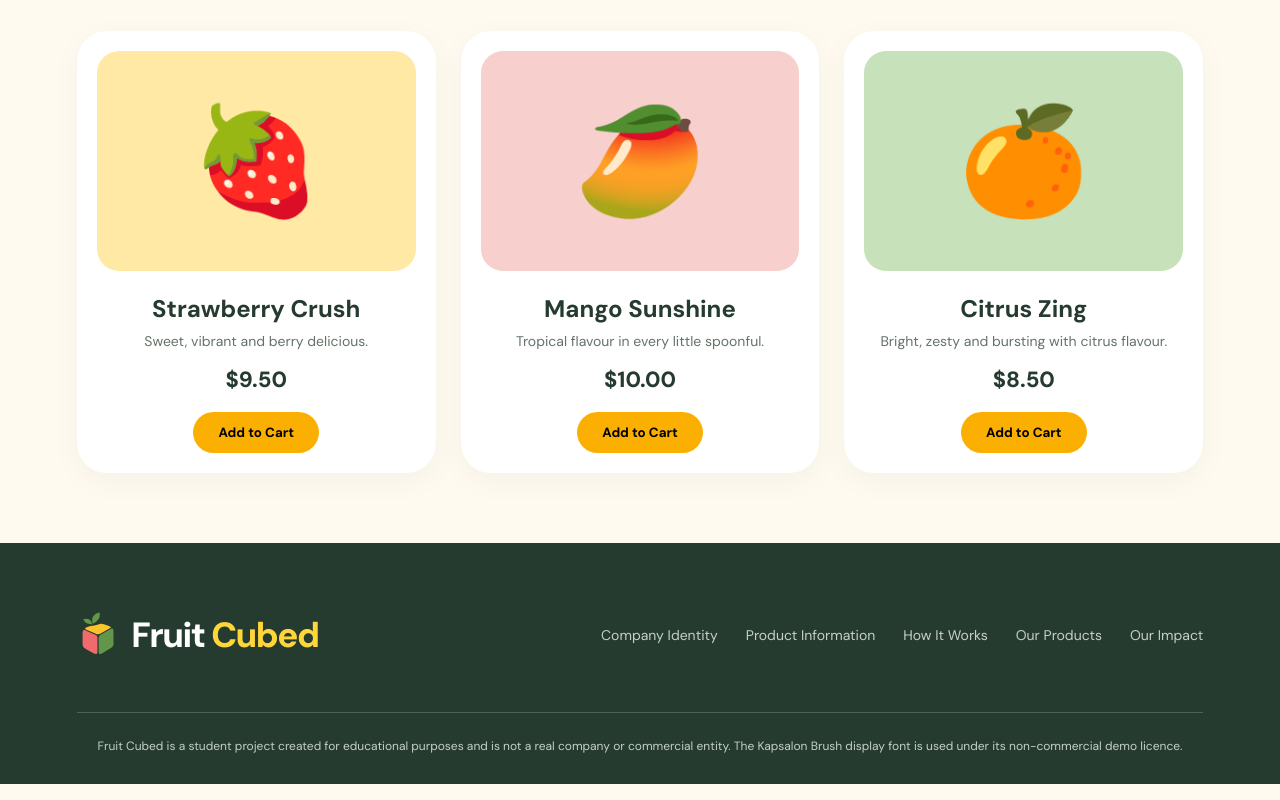
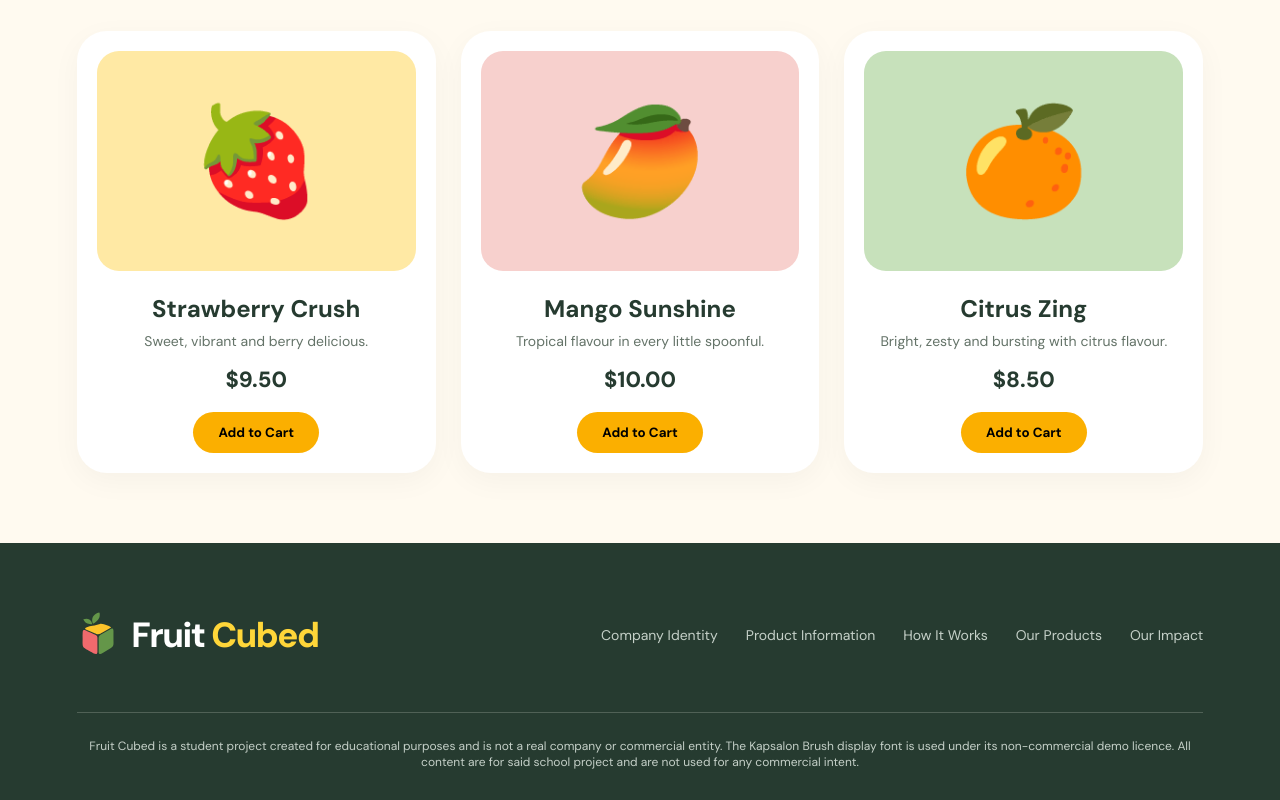
Before and after one commit to Fruit-Cubed/fruit-cubed-website, a plain HTML site: page index.html in a window 1280 px wide. Shown: the part 3077-3877 px from the top of the page. Drawn offline with Linux system fonts and the light colour scheme.

Commit message:
Expand disclaimer

```diff
--- a/index.html
+++ b/index.html
@@ -299,7 +299,9 @@
     </div>
 
     <p class="copyright">
-        Fruit Cubed is a student project created for educational purposes and is not a real company or commercial entity. The Kapsalon Brush display font is used under its non-commercial demo licence.
+        Fruit Cubed is a student project created for educational purposes and is not a real company or commercial entity.
+        The Kapsalon Brush display font is used under its non-commercial demo licence.
+        All content are for said school project and are not used for any commercial intent.
     </p>
 </footer>
 
```
